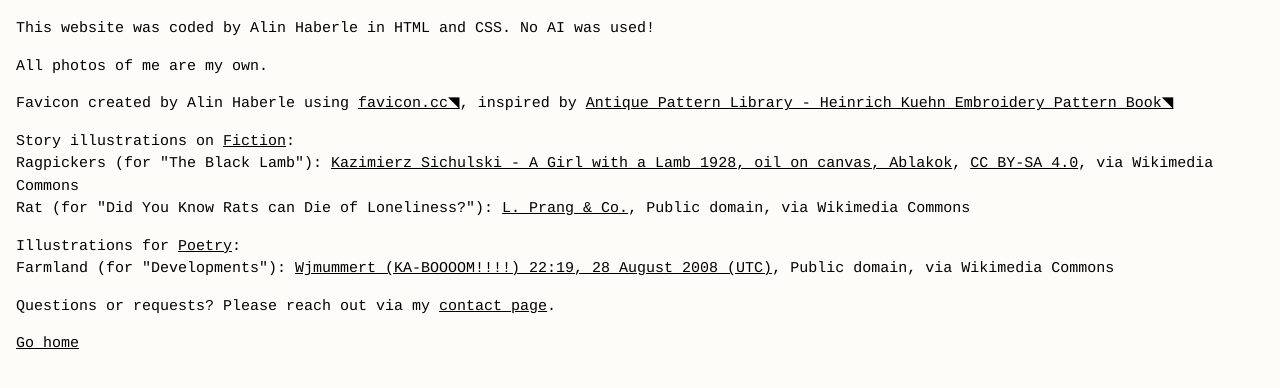
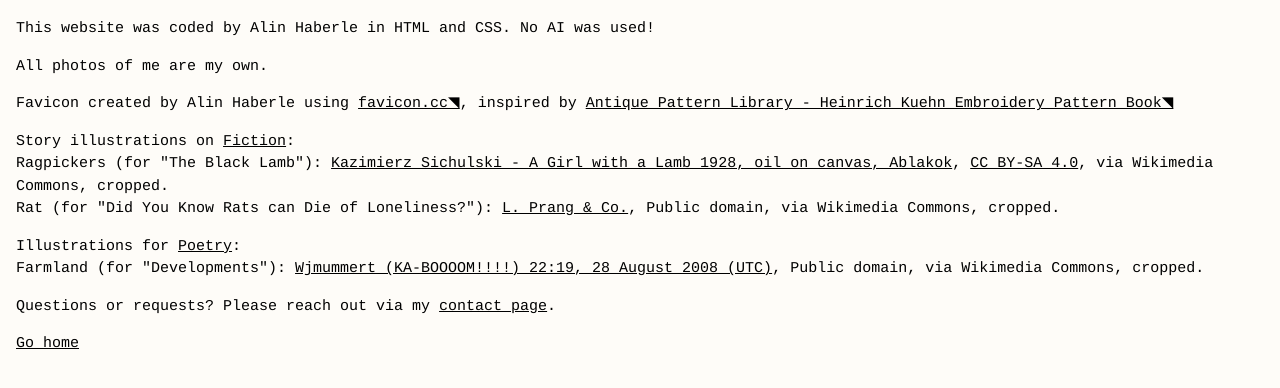
Before and after one commit to alinhaberle-cmyk/alin-haberle-web, a plain HTML site: page credits.html in a window 1280 px wide. Shown: the part 130-518 px from the top of the page. Drawn offline with nearby package versions, Linux system fonts and the light colour scheme.

Commit message:
Add files via upload

```diff
--- a/credits.html
+++ b/credits.html
@@ -35,12 +35,12 @@
             </p>
             <p>
                 Story illustrations on <a href="fiction.html">Fiction</a>:<br>
-                Ragpickers (for "The Black Lamb"): <a href="https://commons.wikimedia.org/wiki/File:Kazimierz_Sichulski_-_Dziewczyna_z_barankiem.jpg">Kazimierz Sichulski - A Girl with a Lamb 1928, oil on canvas, Ablakok</a>, <a href="https://creativecommons.org/licenses/by-sa/4.0">CC BY-SA 4.0</a>, via Wikimedia Commons<br>
-                Rat (for "Did You Know Rats can Die of Loneliness?"): <a href="https://commons.wikimedia.org/wiki/File:Brown_rat_illustration.png">L. Prang &amp; Co.</a>, Public domain, via Wikimedia Commons
+                Ragpickers (for "The Black Lamb"): <a href="https://commons.wikimedia.org/wiki/File:Kazimierz_Sichulski_-_Dziewczyna_z_barankiem.jpg" target="_blank">Kazimierz Sichulski - A Girl with a Lamb 1928, oil on canvas, Ablakok</a>, <a href="https://creativecommons.org/licenses/by-sa/4.0" target="_blank">CC BY-SA 4.0</a>, via Wikimedia Commons, cropped.<br>
+                Rat (for "Did You Know Rats can Die of Loneliness?"): <a href="https://commons.wikimedia.org/wiki/File:Brown_rat_illustration.png" target="_blank">L. Prang &amp; Co.</a>, Public domain, via Wikimedia Commons, cropped.
             </p>
             <p>
             Illustrations for <a href="poetry.html">Poetry</a>:<br>
-                Farmland (for "Developments"): <a href="https://commons.wikimedia.org/wiki/File:Indy_farmland.jpg">Wjmummert (KA-BOOOOM!!!!) 22:19, 28 August 2008 (UTC)</a>, Public domain, via Wikimedia Commons
+                Farmland (for "Developments"): <a href="https://commons.wikimedia.org/wiki/File:Indy_farmland.jpg" target="_blank">Wjmummert (KA-BOOOOM!!!!) 22:19, 28 August 2008 (UTC)</a>, Public domain, via Wikimedia Commons, cropped.
             </p>
             <p>Questions or requests? Please reach out via my <a href="contact.html">contact page</a>.</p>
             <p><a href="index.html" class="w3-padding-16 w3-center">Go home</a></p>
```
